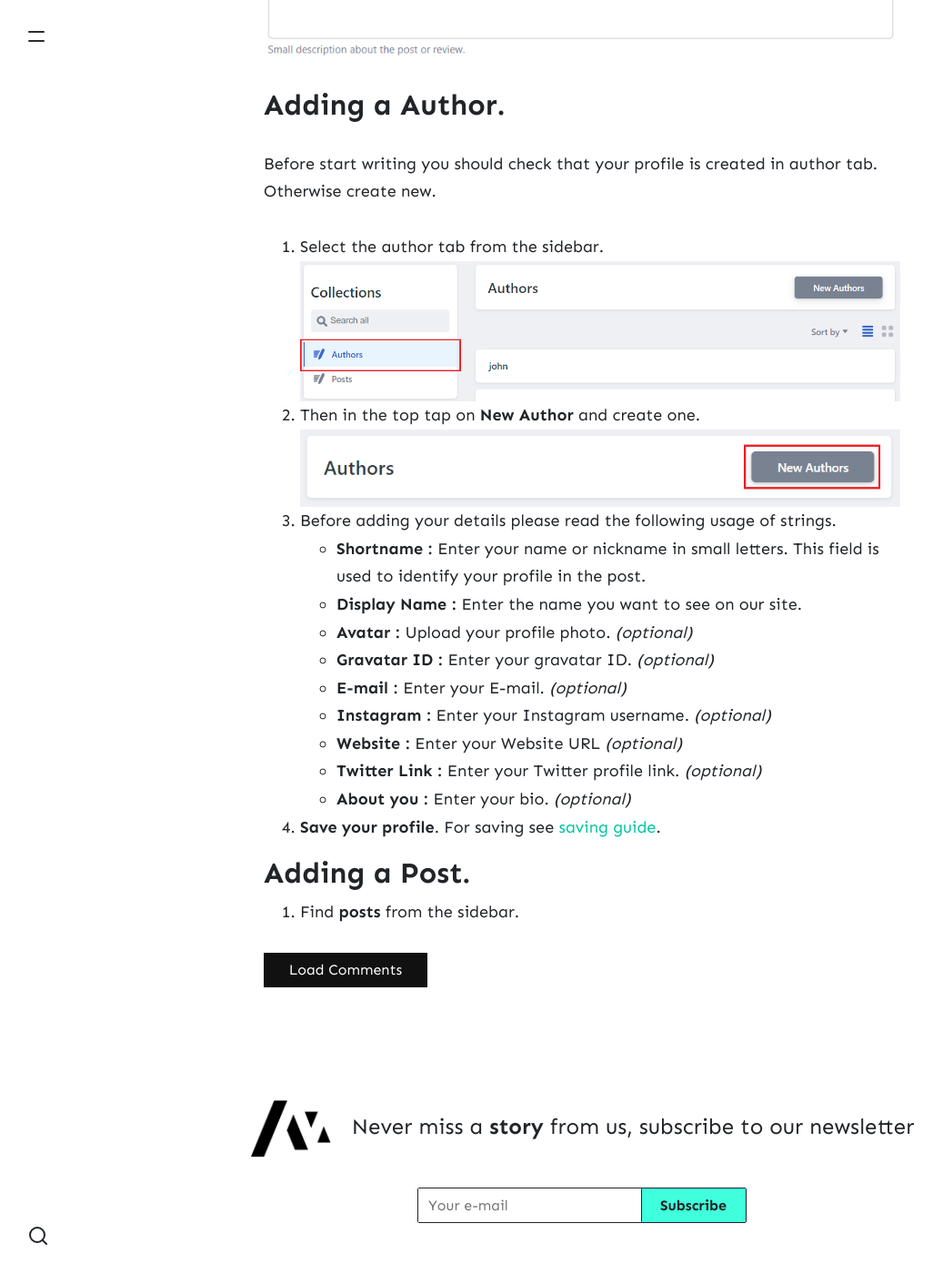
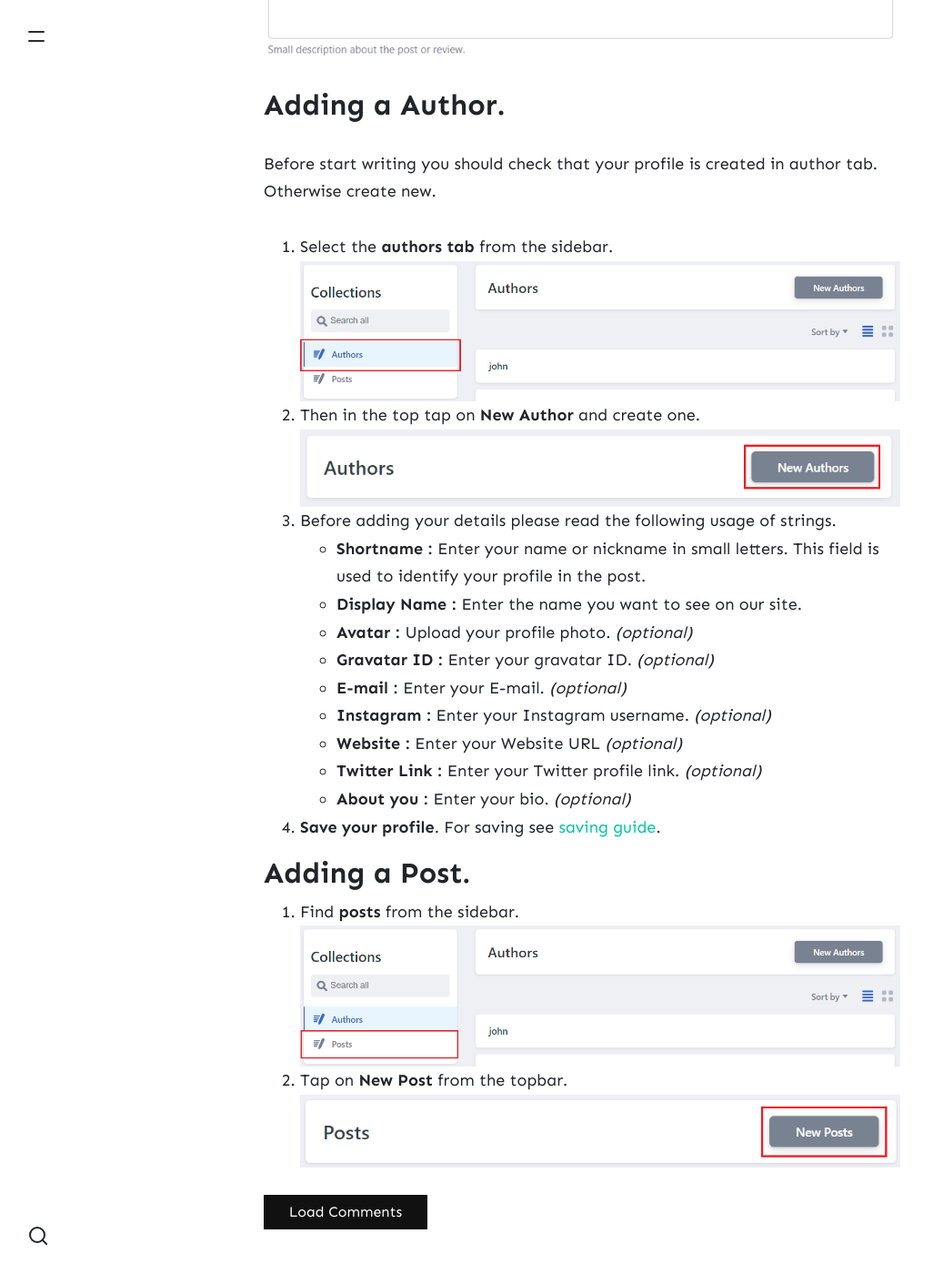
Before and after one commit to muhammedashfar7/Lapidify, a Jekyll site: the page built from writer-s-guide.md, in a window 1280 px wide and 1400 px high, scrolled down 528 px. Shown: the whole window at 91% size, without its empty margins (0-1037 px from the left). Built offline with Jekyll 4.4.1, drawn with Linux system fonts in a browser that asks for light colours; nearby versions of some CDN libraries; a script that is not in the unit is left out; comment, search, counter and statistics services are not loaded.

Commit message:
Update from Forestry.io Muhammed Ashfar updated writer-s-guide.md

```diff
--- a/writer-s-guide.md
+++ b/writer-s-guide.md
@@ -21,7 +21,7 @@ The fields with **optional** on the status bar are optional and not compulsory t
 
 Before start writing you should check that your profile is created in author tab. Otherwise create new.
 
-1. Select the author tab from the sidebar.**![](/uploads/tempsnip1-1.png)**
+1. Select the **authors tab** from the sidebar.**![](/uploads/tempsnip1-1.png)**
 2. Then in the top tap on **New Author** and create one.![](/uploads/tempsnip2.png)
 3. Before adding your details please read the following usage of strings.
    * **Shortname :** Enter your name or nickname in small letters. This field is used to identify your profile in the post.
@@ -37,4 +37,5 @@ Before start writing you should check that your profile is created in author tab
 
 ## **Adding a Post.**
 
-1. Find **posts** from the sidebar.
+1. Find **posts** from the sidebar.![](/uploads/tempsnip3-1.png)
+2. Tap on **New Post** from the topbar.![](/uploads/tempsnip4.png)
```
